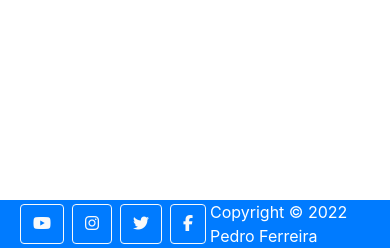
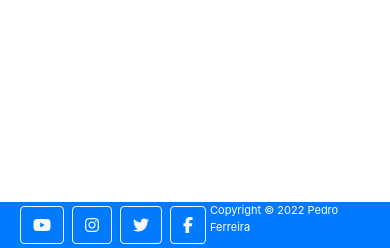
Before and after one commit to Code-Institute-Submissions/i-love-this-game, a Django app: page /members/create_profile_page/ in a window 390 px wide. Shown: the part 596-844 px from the top of the page. Run offline with Django 4.2, Linux system fonts and the light colour scheme; some libraries are stand-ins or nearby versions.

Commit message:
Add media query for the footer for small devices

```diff
--- a/members/templates/registration/user_profile.html
+++ b/members/templates/registration/user_profile.html
@@ -47,5 +47,5 @@
 <br/>
 <!-- Back button -->
 <a href="{% url 'home' %}" class="btn btn-primary">Back</a>
-<br/><br/>
+<br/><br/><br/><br/><br/>
 {% endblock %}
--- a/theblog/static/css/style.css
+++ b/theblog/static/css/style.css
@@ -2,3 +2,10 @@
 #user-id {
     opacity: 0;
     }
+
+/* Media queries for mobile devices */
+@media screen and (min-width: 320px) and (max-width: 480px) {
+    .footer {
+        font-size: 11px;
+    }
+}
--- a/theblog/templates/base.html
+++ b/theblog/templates/base.html
@@ -134,7 +134,7 @@
             {% endblock %}
         </div>
         <!-- Footer -->
-        <footer class="bg-primary fixed-bottom text-white pl-3 pr-3">
+        <footer class="bg-primary fixed-bottom text-white pl-3 pr-3 footer">
             <!-- Social media -->
             <div class="d-flex justify-content-between">
                 <!-- YouTube -->
```
